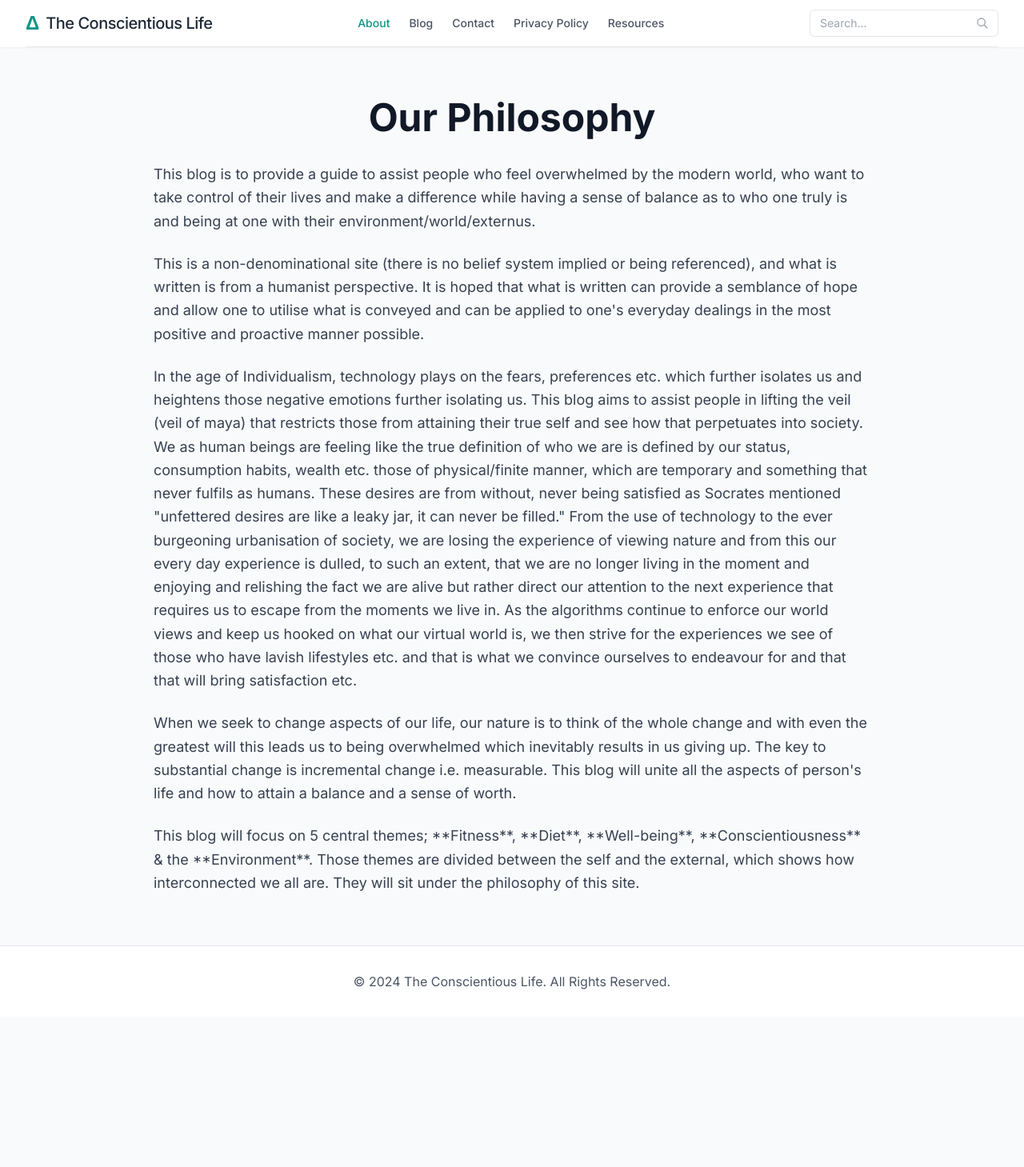
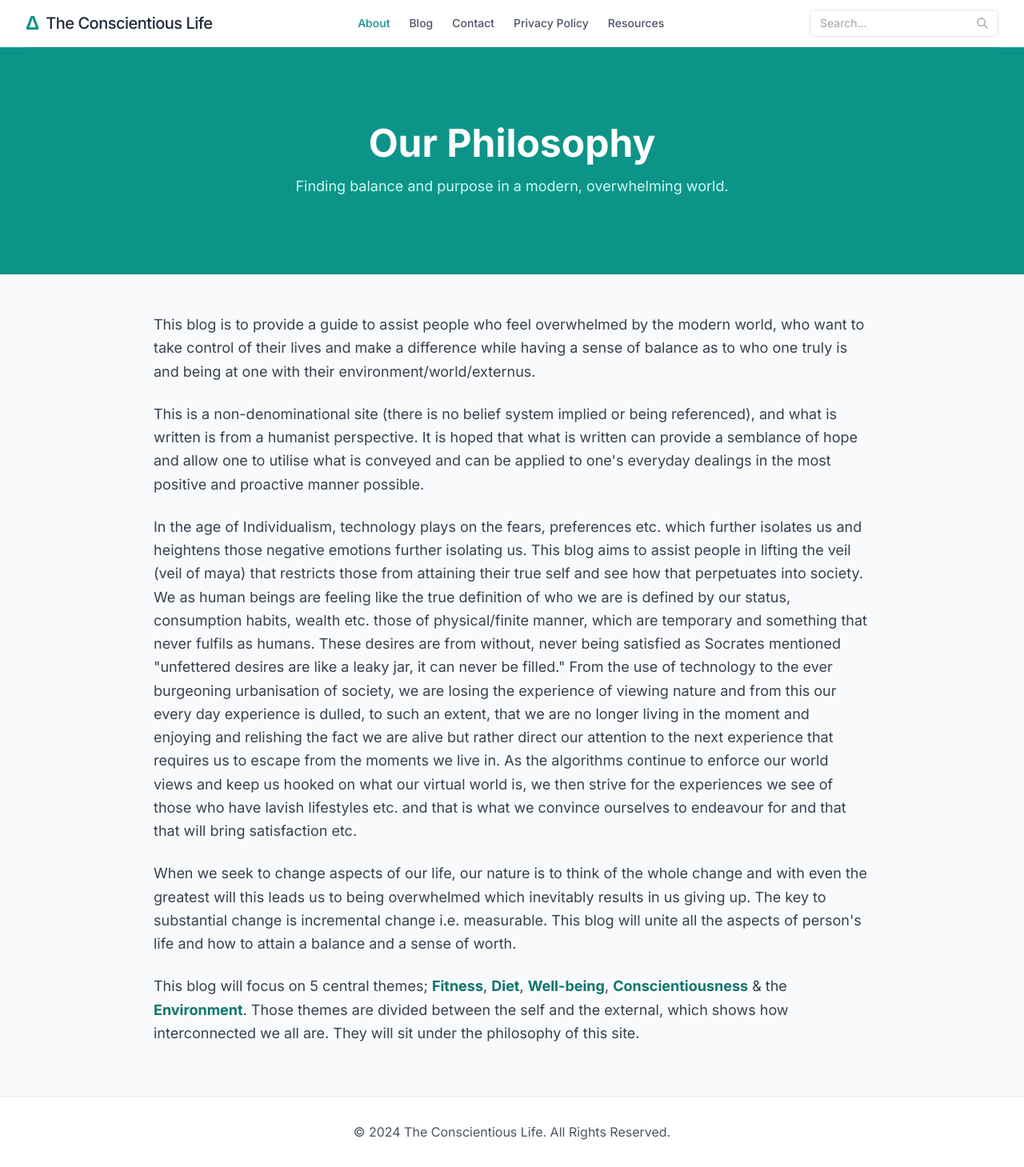
Before and after one commit to theconscientiouslife1-coder/TheCL, a Jekyll site: the page About.html, which Jekyll copies as it is, in a window 1280 px wide. Shown: the whole page at 80% size. Built offline with Jekyll 4.4.1, drawn with Linux system fonts in a browser that asks for light colours; nearby versions of some CDN libraries; before the commit the page ends 1271 px from its top, so only the background shows below that.

Commit message:
Update About page with teal philosophy header

```diff
--- a/About.html
+++ b/About.html
@@ -77,16 +77,26 @@
         </div>
     </header>
 
-    <main class="flex-grow container mx-auto px-4 sm:px-6 lg:px-8 py-16">
-        <h1 class="text-4xl md:text-5xl font-bold text-center text-gray-900 mb-8">Our Philosophy</h1>
+   <main class="flex-grow">
+    <section class="bg-teal-600 py-16 md:py-24 mb-12">
+        <div class="container mx-auto px-4 sm:px-6 lg:px-8">
+            <h1 class="text-4xl md:text-5xl font-bold text-center text-white">Our Philosophy</h1>
+            <p class="text-teal-100 text-center mt-4 max-w-2xl mx-auto text-lg">
+                Finding balance and purpose in a modern, overwhelming world.
+            </p>
+        </div>
+    </section>
+
+    <div class="container mx-auto px-4 sm:px-6 lg:px-8 pb-16">
         <div class="max-w-4xl mx-auto space-y-6 text-lg text-gray-700 leading-relaxed animate-on-scroll opacity-0">
             <p>This blog is to provide a guide to assist people who feel overwhelmed by the modern world, who want to take control of their lives and make a difference while having a sense of balance as to who one truly is and being at one with their environment/world/externus.</p>
             <p>This is a non-denominational site (there is no belief system implied or being referenced), and what is written is from a humanist perspective. It is hoped that what is written can provide a semblance of hope and allow one to utilise what is conveyed and can be applied to one's everyday dealings in the most positive and proactive manner possible.</p>
             <p>In the age of Individualism, technology plays on the fears, preferences etc. which further isolates us and heightens those negative emotions further isolating us. This blog aims to assist people in lifting the veil (veil of maya) that restricts those from attaining their true self and see how that perpetuates into society. We as human beings are feeling like the true definition of who we are is defined by our status, consumption habits, wealth etc. those of physical/finite manner, which are temporary and something that never fulfils as humans. These desires are from without, never being satisfied as Socrates mentioned "unfettered desires are like a leaky jar, it can never be filled." From the use of technology to the ever burgeoning urbanisation of society, we are losing the experience of viewing nature and from this our every day experience is dulled, to such an extent, that we are no longer living in the moment and enjoying and relishing the fact we are alive but rather direct our attention to the next experience that requires us to escape from the moments we live in. As the algorithms continue to enforce our world views and keep us hooked on what our virtual world is, we then strive for the experiences we see of those who have lavish lifestyles etc. and that is what we convince ourselves to endeavour for and that that will bring satisfaction etc.</p>
             <p>When we seek to change aspects of our life, our nature is to think of the whole change and with even the greatest will this leads us to being overwhelmed which inevitably results in us giving up. The key to substantial change is incremental change i.e. measurable. This blog will unite all the aspects of person's life and how to attain a balance and a sense of worth.</p>
-            <p>This blog will focus on 5 central themes; **Fitness**, **Diet**, **Well-being**, **Conscientiousness** & the **Environment**. Those themes are divided between the self and the external, which shows how interconnected we all are. They will sit under the philosophy of this site.</p>
+            <p>This blog will focus on 5 central themes; <strong class="text-teal-700">Fitness</strong>, <strong class="text-teal-700">Diet</strong>, <strong class="text-teal-700">Well-being</strong>, <strong class="text-teal-700">Conscientiousness</strong> & the <strong class="text-teal-700">Environment</strong>. Those themes are divided between the self and the external, which shows how interconnected we all are. They will sit under the philosophy of this site.</p>
         </div>
-    </main>
+    </div>
+</main>
 
     <footer class="bg-white border-t">
         <div class="container mx-auto px-4 sm:px-6 lg:px-8 py-8 text-center text-gray-600">
```
